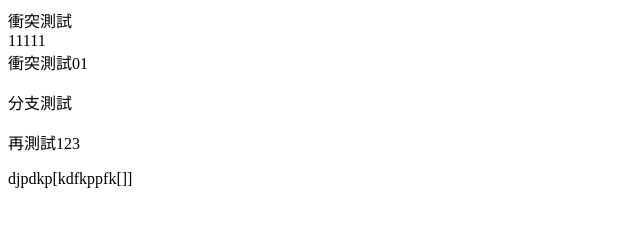
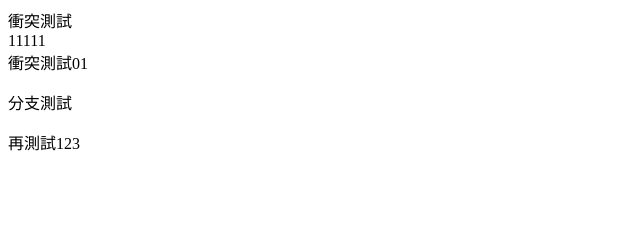
Before and after one commit to zhenq99/my_first_Git, a plain HTML site: page index.html in a window 1280 px wide. Shown: the whole page, without its empty margins (0-640 px from the left). Drawn offline with Linux system fonts and the light colour scheme.

Commit message:
Update index.html

```diff
--- a/index.html
+++ b/index.html
@@ -11,6 +11,5 @@
     <div>衝突測試01</div>
     <p>分支測試</p>
     <p>再測試123</p>
-    djpdkp[kdfkppfk[]]
 </body>
 </html>
```
